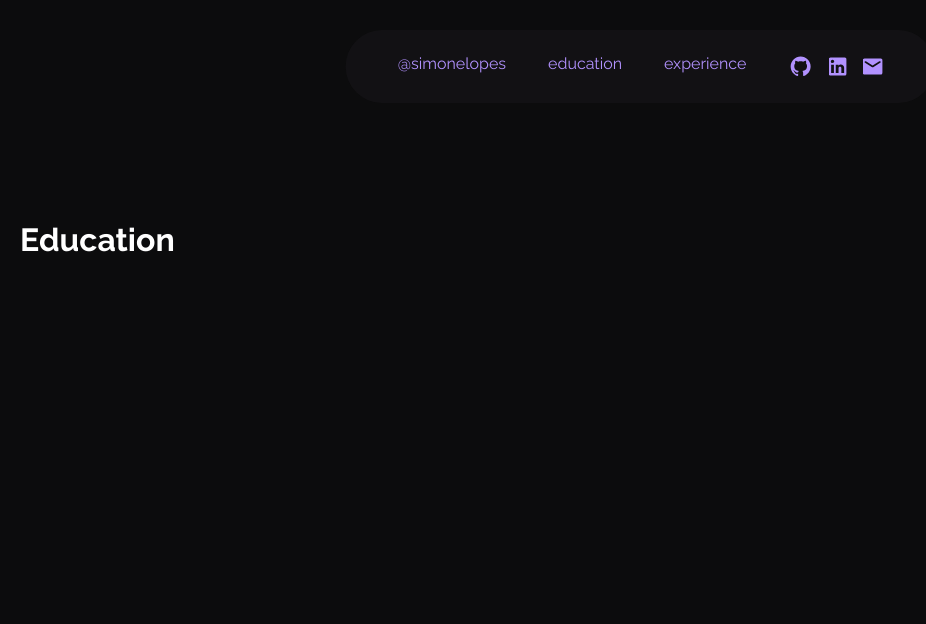
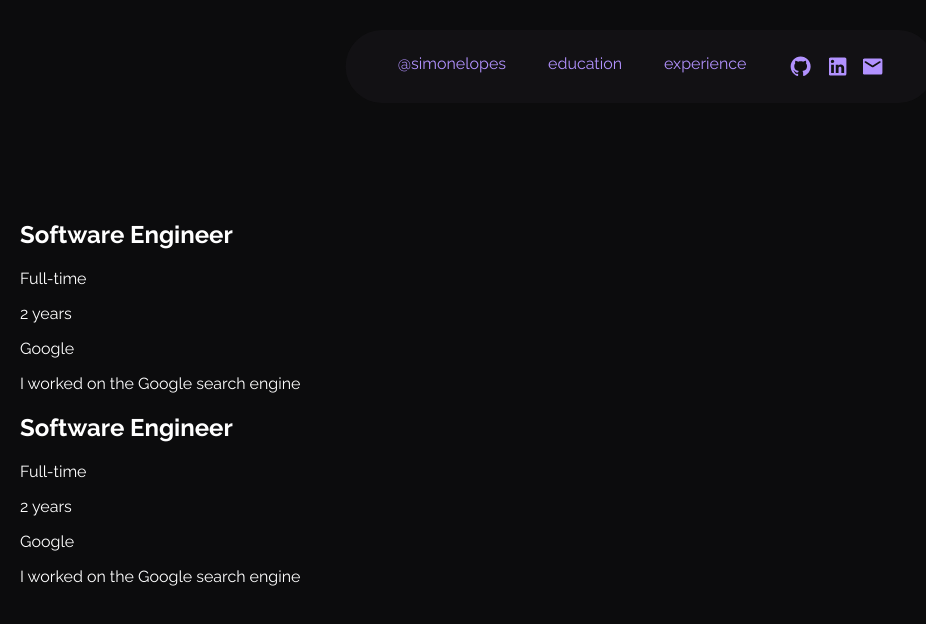
Before and after one commit to simonelopess/simone-lopes-page, a Vue app: page /education in a window 1280 px wide. Shown: the top 624 px of the page, without its empty margins (0-926 px from the left). Built offline with nearby package versions, Linux system fonts and the light colour scheme.

Commit message:
chore: create intro component

```diff
--- /dev/null
+++ b/src/components/Career-Card.vue
@@ -0,0 +1,40 @@
+<template>
+  <div class="card">
+    <div class="card__header">
+      <h2 class="card__role">{{ props.role }}</h2>
+      <p class="card__contract">{{ props.contract }}</p>
+      <p class="card__duration">{{ props.period }}</p>
+    </div>
+    <div class="card__body">
+      <p class="card__company">{{ props.company }}</p>
+      <p>{{ props.description }}</p>
+    </div>
+  </div>
+</template>
+
+<script setup>
+import { defineProps } from 'vue'
+
+const props = defineProps({
+  role: {
+    type: String,
+    required: true,
+  },
+  contract: {
+    type: String,
+    required: true,
+  },
+  period: {
+    type: String,
+    required: true,
+  },
+  description: {
+    type: String,
+    required: true,
+  },
+  company: {
+    type: String,
+    required: true,
+  },
+})
+</script>
--- a/src/components/Intro.vue
+++ b/src/components/Intro.vue
@@ -2,7 +2,7 @@
 <template>
   <div class="intro">
     <div class="intro-text">
-      <h1>Hi, I’m Simone</h1>
+      <h1 class="intro-anime-typewriter line-1">Hi, I’m Simone</h1>
       <p>
         During these <strong>6 years</strong> as <strong>Front-End Software Engineer</strong>. My
         role has extended beyond coding to effective communication with various departments, to
@@ -13,14 +13,13 @@
     <div class="intro-image">
       <Image width="407" height="357" />
     </div>
-    <div class="intro-background">
-      <img src="/src/assets/background.png" alt="background" />
-    </div>
   </div>
+  <Title title="Career background" preTitle="4 years of" />
 </template>
 
 <script setup>
 import Image from '@/components/Image.vue'
+import Title from '@/components/Title.vue'
 </script>
 
 <style scoped>
@@ -51,12 +50,47 @@
   padding: 12px 40px;
   color: var(--color-gray-900);
   border-radius: 100px;
+  cursor: pointer;
 }
 
-.intro-background {
-  position: absolute;
-  top: 0px;
-  left: 20;
-  z-index: -1;
+.intro-button:hover {
+  filter: brightness(0.8);
+  transition: 0.3s;
+}
+
+.intro-anime-typewriter {
+  animation:
+    typewriter 2s steps(44) 1s 1 normal both,
+    blinkTextCursor 500ms steps(44) infinite normal;
+}
+
+.line-1 {
+  position: relative;
+  top: 0;
+  width: 24em;
+  /* margin: 0 auto; */
+  border-right: 2px solid rgba(255, 255, 255, 0.75);
+  font-size: 180%;
+  text-align: center;
+  white-space: nowrap;
+  overflow: hidden;
+  transform: translateY(0%);
+}
+
+@keyframes typewriter {
+  from {
+    width: 0;
+  }
+  to {
+    width: 6.5em;
+  }
+}
+@keyframes blinkTextCursor {
+  from {
+    border-right-color: rgba(255, 255, 255, 0.75);
+  }
+  to {
+    border-right-color: transparent;
+  }
 }
 </style>
--- a/src/components/Navbar.vue
+++ b/src/components/Navbar.vue
@@ -12,7 +12,7 @@
       <RouterLink to="/">@simonelopes</RouterLink>
       <RouterLink to="/education">education</RouterLink>
       <RouterLink to="/experience">experience</RouterLink>
-      <div class="social-icons">
+      <div class="social-networks">
         <img :src="githubIcon" alt="github icon" />
         <img :src="linkedinIcon" alt="linkedin icon" />
         <img :src="emailIcon" alt="email icon" />
@@ -45,7 +45,7 @@
   text-decoration: none;
 }
 
-.social-icons {
+.social-networks {
   display: flex;
   gap: 16px;
 }
--- /dev/null
+++ b/src/components/Title.vue
@@ -0,0 +1,41 @@
+<!-- eslint-disable vue/multi-word-component-names -->
+<template>
+  <div class="title">
+    <p class="title__pretext">{{ props.preTitle }}</p>
+    <h1 class="title__text">{{ props.title }}</h1>
+    <div class="title__background">
+      <img src="/src/assets/background.png" alt="background" />
+    </div>
+  </div>
+</template>
+
+<script setup>
+import { defineProps } from 'vue'
+
+const props = defineProps({
+  preTitle: String,
+  title: String,
+})
+</script>
+
+<style scoped>
+.title__pretext {
+  font-size: 16px;
+  text-align: center;
+}
+.title {
+  margin-top: 120px;
+}
+.title__text {
+  font-size: 48;
+  margin-bottom: 24px;
+  font-weight: 600;
+  text-align: center;
+}
+.title__background {
+  position: absolute;
+  top: 0px;
+  left: 20;
+  z-index: -1;
+}
+</style>
--- /dev/null
+++ b/src/stores/career.js
@@ -0,0 +1,31 @@
+import { defineStore } from 'pinia'
+
+export const useCareerStore = defineStore('career', {
+  state: () => [
+    {
+      role: 'Software Engineer',
+      company: 'Google',
+      period: '2 years',
+      contract: 'Full-time',
+      description: 'I worked on the Google search engine',
+    },
+    {
+      role: 'Software Engineer',
+      company: 'Google',
+      period: '2 years',
+      contract: 'Full-time',
+      description: 'I worked on the Google search engine',
+    },
+  ],
+  getters: {
+    careerPayload() {
+      return this.$state.map((career) => ({
+        role: career.role,
+        company: career.company,
+        period: career.period,
+        contract: career.contract,
+        description: career.description,
+      }))
+    },
+  },
+})
--- a/src/views/EducationView.vue
+++ b/src/views/EducationView.vue
@@ -1,7 +1,26 @@
-<script setup></script>
-
 <template>
   <main>
-    <h1>Education</h1>
+    <CareerCard
+      v-for="career in careerStore.careerPayload"
+      :key="career.id"
+      :role="career.role"
+      :contract="career.contract"
+      :period="career.period"
+      :description="career.description"
+      :company="career.company"
+    />
   </main>
 </template>
+
+<script setup>
+import { onMounted } from 'vue'
+import { useCareerStore } from '@/stores/career'
+import CareerCard from '@/components/Career-Card.vue'
+
+const careerStore = useCareerStore()
+
+onMounted(() => {
+  const career = careerStore.careerPayload
+  console.log(career)
+})
+</script>
```
